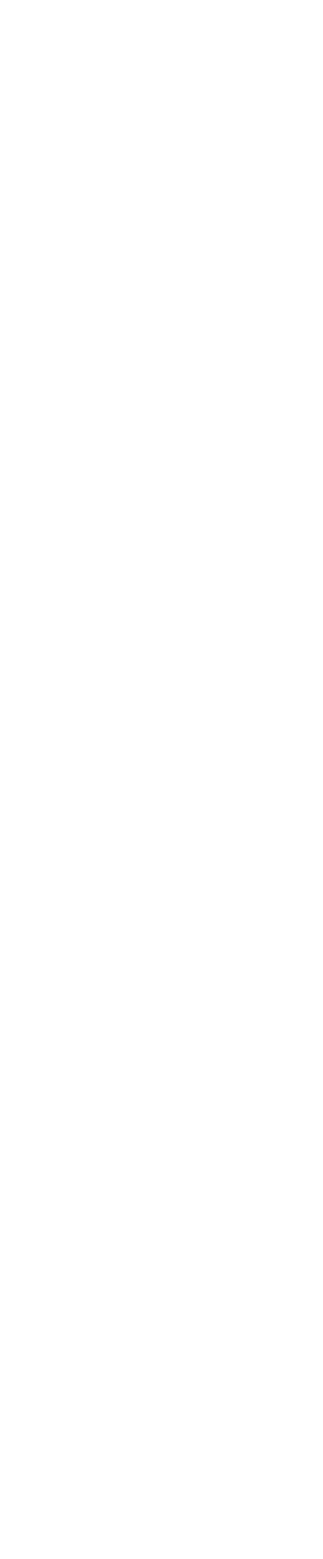
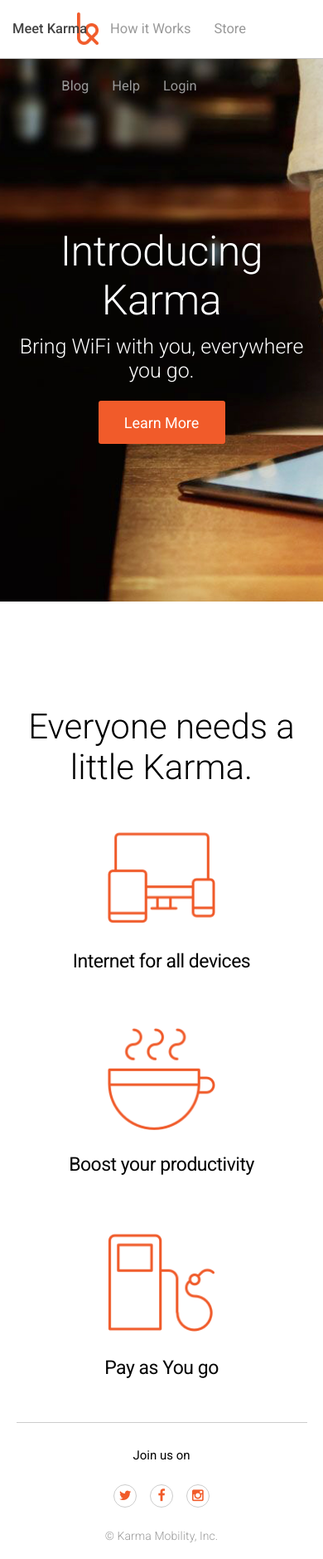
Before and after one commit to himalayanpink/Karma-Landing-Page-Recreate, a plain HTML site: page Karma Recreate HTML.html in a window 390 px wide. Shown: the whole page at 83% size. Before the commit the page ends 844 px from the top, so only its background shows below. Drawn offline with Linux system fonts and the light colour scheme.

Commit message:
Pre-Responsive Build Add

```diff
--- a/Karma Recreate HTML.html
+++ b/Karma Recreate HTML.html
@@ -5,8 +5,92 @@
 	<title>Document</title>
 	<link rel="stylesheet" href="Karma Recreate_CSS/Karma Recreate CSS Normalize.css">
 	<link rel="stylesheet" href="Karma Recreate_CSS/Karma Recreate CSS.css">
+	<link rel="stylesheet" href="Karma Recreate_CSS/font-awesome.min.css">
+	<!-- <link href="//maxcdn.bootstrapcdn.com/font-awesome/4.2.0/css/font-awesome.min.css" rel="stylesheet"> -->
+	<link rel='stylesheet' href='https://fonts.googleapis.com/css?family=Roboto:300,400,500' type='text/css'>
+	<link rel="shortcut icon" type="image/x-icon" href="Karma Recreate favicon.ico">
 </head>
+
 <body>
+
+
+	<nav class="main_navigation">
+
+		<img src="./Karma Recreate_images/Karma Recreate Logo.png" alt="Karma Logo">
+		<ul>
+			<li class="active">Meet Karma</li>
+			<li>How it Works</li>
+			<li>Store</li>
+			<li>Blog</li>
+			<li>Help</li>
+			<li>Login</li>
+		</ul>
+
+	</nav>
+
+
+	<section class="karma_intro">
+
+		<div class="intro_text">
+			<h1>Introducing Karma</h1>
+			<h3>Bring WiFi with you, everywhere you go.</h3>
+		</div>
+
+		<button class="learn_more_button">
+			<h4>Learn More</h4>
+		</button>
+
+	</section>
+
+
+	<section class="meet_karma_content">
+
+		<h2>Everyone needs a little Karma.</h2>
+		<ul>
+			<li>
+				<img src="./Karma Recreate_images/Karma Recreate Computer Icon.png">
+				<h5>Internet for all devices</h5>
+			</li>
+			<li>
+				<img src="./Karma Recreate_images/Karma Recreate Coffee Icon.png">
+				<h5>Boost your productivity</h5>
+			</li>
+			<li>
+				<img src="./Karma Recreate_images/Karma Recreate Gas Icon.png">
+				<h5>Pay as You go</h5>
+			</li>
+		</ul>
+
+	</section>
+
+
+	<footer class="footer_content">
+			<h6>Join us on</h6>
+
+			<div class="social_links">
+				<div class="circle">
+					<i class="fa fa-twitter"></i>
+				</div>
+
+				<div class="circle">
+					<i class="fa fa-facebook"></i>
+
+				</div>
+
+				<div class="circle">
+					<i class="fa fa-instagram"></i>
+				</div>
+
+			</div>
+
+			<p>© Karma Mobility, Inc.</p>
+	</footer>
+
+
+
+
+
+
 
 </body>
 </html>
--- a/Karma Recreate_CSS/Karma Recreate CSS.css
+++ b/Karma Recreate_CSS/Karma Recreate CSS.css
@@ -0,0 +1,181 @@
+*{
+	font-family: 'Roboto', sans-serif;
+	letter-spacing: 0px;
+	margin: 0;
+	padding: 0;
+	text-align: center;
+	font-weight: 300;
+	-webkit-font-smoothing: antialiased;
+
+}
+
+
+.main_navigation{
+	position: fixed;
+	width: 100%;
+	background-color: white;
+	height: 70px;
+	border-bottom-width: 1px;
+	border-color: #C5C5C5;
+	border-bottom-style: solid;
+}
+
+
+.main_navigation img, .main_navigation ul{
+	position: fixed;
+}
+
+.main_navigation img{
+	height: 39px;
+	left: 20%;
+	margin: 15px;
+}
+
+.main_navigation ul{
+	right: 20%;
+}
+
+.main_navigation li{
+	display: inline-block;
+	margin: 25px 12px;
+	font-size: 16.5px;
+	color: #999999;
+	font-weight: 400;
+	transition: color 0.05s ease;
+}
+
+.main_navigation .active{
+	font-weight: 500;
+	color: #444444;
+}
+
+.main_navigation li:hover{
+	color: #444444;
+	cursor: pointer;
+}
+
+
+.karma_intro{
+	height: 725px;
+	background-image: url('../Karma Recreate_images/Karma Recreate Background Image Edit.jpg');
+	background-size: cover;
+	background-repeat: no-repeat;
+	background-position: center bottom;
+	overflow: auto;
+}
+
+.intro_text{
+	margin-top: 273px;
+}
+
+.karma_intro h1, .karma_intro h3{
+	color: white;
+	margin: 12px;
+}
+
+.karma_intro h1{
+	font-size: 50.25px;
+	letter-spacing: -0.5px;
+}
+
+.karma_intro h3{
+	font-size: 25px;
+	letter-spacing: -0.05px;
+}
+
+.learn_more_button{
+	background-color: #f15b2a;
+	transition: background-color 0.08s ease;
+	border-style: none;
+	border-radius: 3px;
+	height: 52px;
+	width: 153px;
+	margin-top: 10px;
+}
+
+.learn_more_button:hover{
+	background-color: #d9400e;
+}
+
+.learn_more_button h4{
+	font-weight: 400;
+	color: white;
+	font-size: 18px;
+	letter-spacing: -0.05px;
+}
+
+
+.meet_karma_content{
+	margin-top: 126px;
+}
+
+.meet_karma_content h2{
+	font-size: 42px;
+}
+
+.meet_karma_content ul{
+	margin: 10px 40px;
+	list-style-type: none;
+
+}
+
+.meet_karma_content li{
+	display: inline-block;
+	width: 240px;
+	margin: 32px;
+}
+
+.meet_karma_content img{
+	width: 130px;
+}
+
+.meet_karma_content h5{
+	font-size: 23px;
+	font-weight: 400;
+	letter-spacing: -0.5px;
+	margin-top: 20px;
+}
+
+
+.footer_content{
+	width: 90%;
+	margin: 20px auto;
+	border-top-style: solid;
+	border-top-width: 1px;
+	border-color: #cccccc;
+}
+
+.footer_content h6{
+	margin-top: 30px;
+	font-weight: 400;
+	font-size: 15px;
+}
+
+.social_links{
+	margin: 20px auto;
+}
+
+.fa-instagram, .fa-facebook, .fa-twitter{
+	width: 16px;
+	height: 16px;
+	margin-top: 4px;
+	color: #f15b2a;
+}
+
+.circle{
+	display: inline-block;
+	width: 26px;
+	height: 26px;
+	border-radius: 50%;
+	background-color: white;
+	margin: 6px;
+	border-style: solid;
+	border-width: 1px;
+	border-color: #cccccc;
+}
+
+.footer_content p{
+	color: #999999;
+	font-size: 14px;
+	letter-spacing: 0.08px;
+}
```
